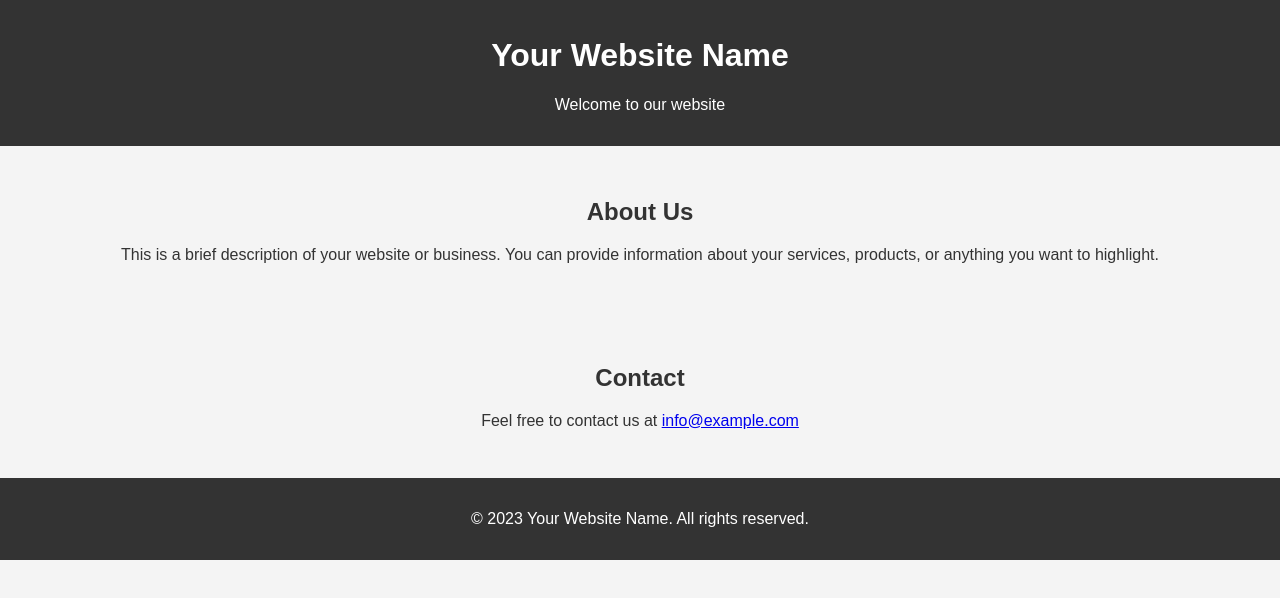
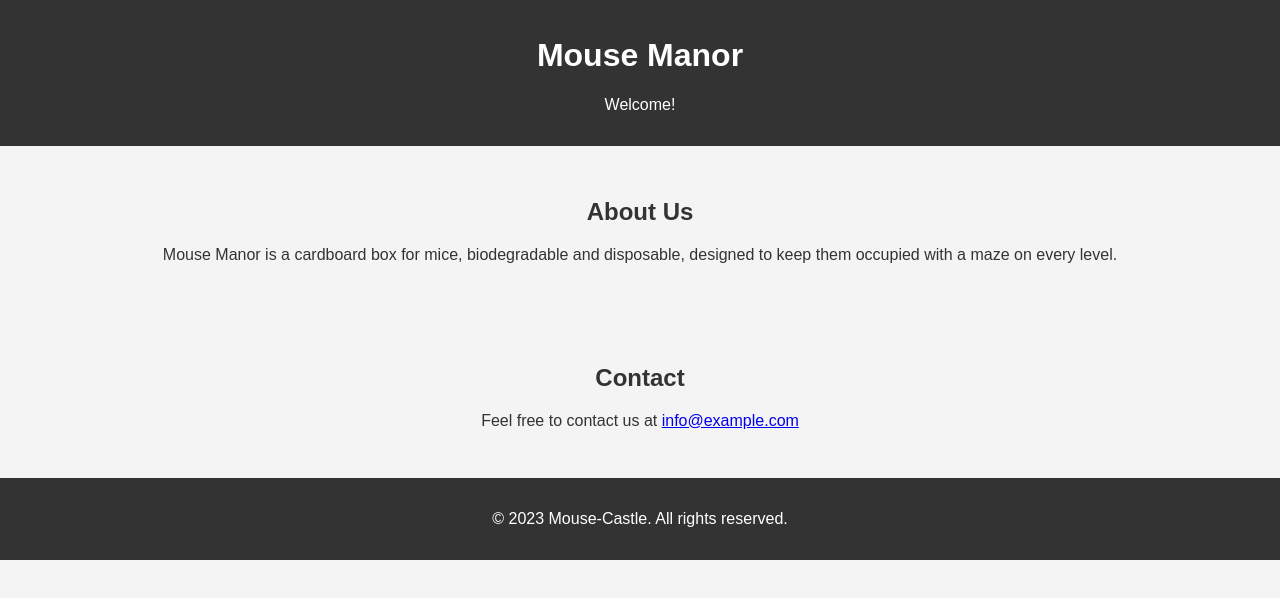
Before and after one commit to emeraldmoss/mousecastle, a plain HTML site: page index.html in a window 1280 px wide. Drawn offline with Linux system fonts and the light colour scheme.

Commit message:
customized some of the text
still need to change email address

```diff
--- a/index.html
+++ b/index.html
@@ -3,7 +3,7 @@
 <head>
     <meta charset="UTF-8">
     <meta name="viewport" content="width=device-width, initial-scale=1.0">
-    <title>Your Landing Page</title>
+    <title>Mouse Manor</title>
     <style>
         body {
             font-family: 'Arial', sans-serif;
@@ -36,13 +36,13 @@
 <body>
 
     <header>
-        <h1>Your Website Name</h1>
-        <p>Welcome to our website</p>
+        <h1>Mouse Manor</h1>
+        <p>Welcome!</p>
     </header>
 
     <section>
         <h2>About Us</h2>
-        <p>This is a brief description of your website or business. You can provide information about your services, products, or anything you want to highlight.</p>
+        <p>Mouse Manor is a cardboard box for mice, biodegradable and disposable, designed to keep them occupied with a maze on every level.</p>
     </section>
 
     <section>
@@ -51,7 +51,7 @@
     </section>
 
     <footer>
-        <p>&copy; 2023 Your Website Name. All rights reserved.</p>
+        <p>&copy; 2023 Mouse-Castle. All rights reserved.</p>
     </footer>
 
 </body>
```
